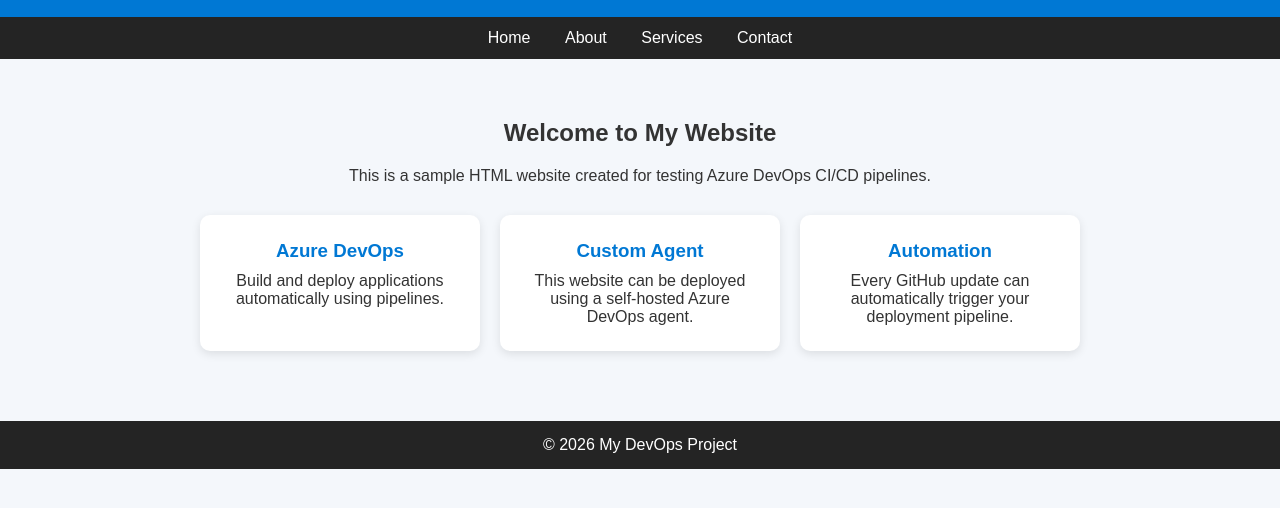
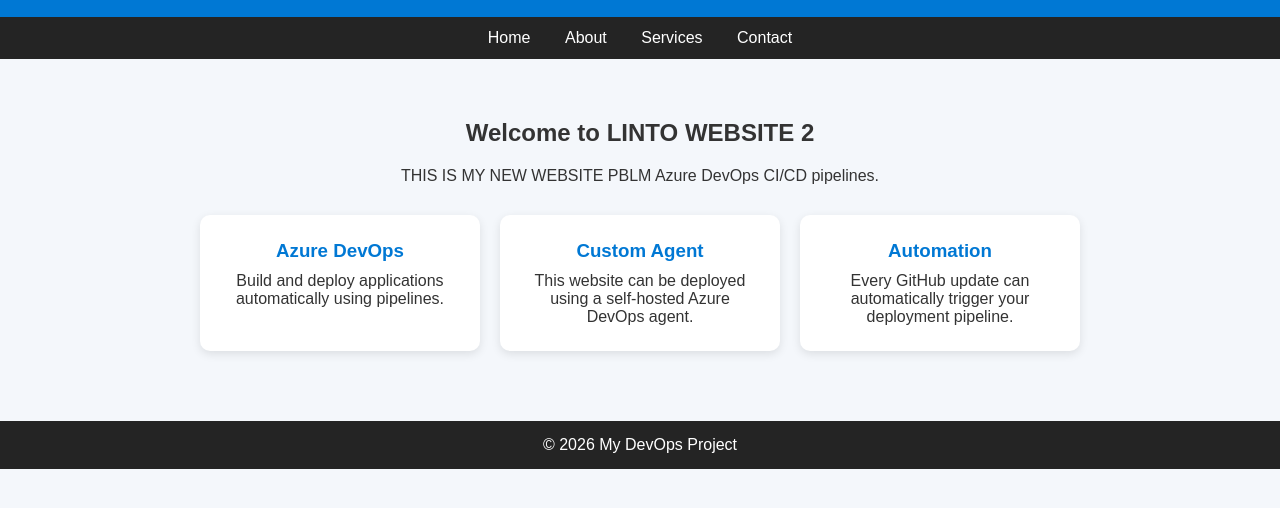
Before and after one commit to lintosamuel2025/simple-Project, a plain HTML site: page index.html in a window 1280 px wide. Shown: the part 78-586 px from the top of the page. Drawn offline with Linux system fonts and the light colour scheme.

Commit message:
Update index.html

```diff
--- a/index.html
+++ b/index.html
@@ -3,7 +3,7 @@
 <head>
     <meta charset="UTF-8">
     <meta name="viewport" content="width=device-width, initial-scale=1.0">
-    <title>Devops Website</title>
+    <title>Devops Websit 2e</title>
 
     <style>
         * {
@@ -95,10 +95,10 @@
 
 <div class="container">
 
-    <h2>Welcome to My Website</h2>
+    <h2>Welcome to LINTO WEBSITE 2</h2>
 
     <p>
-        This is a sample HTML website created for testing
+        THIS IS MY NEW WEBSITE PBLM
         Azure DevOps CI/CD pipelines.
     </p>
 
```
